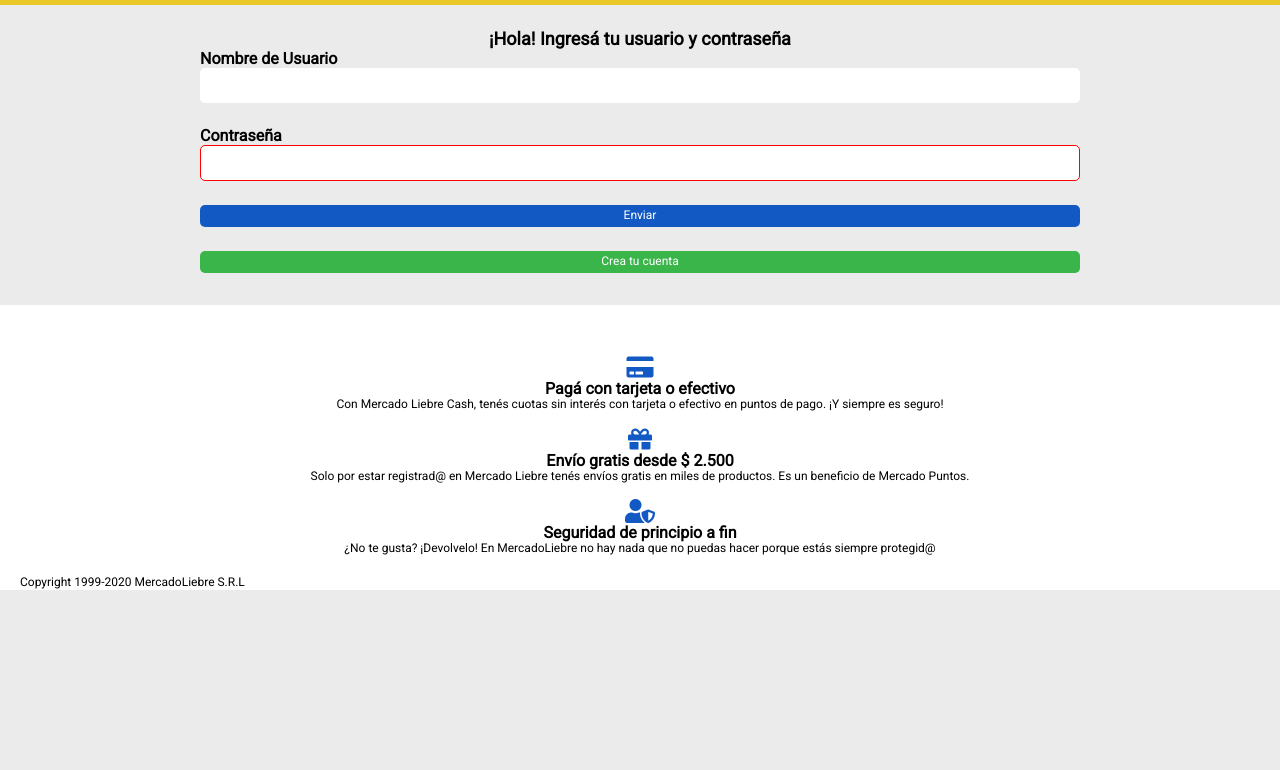
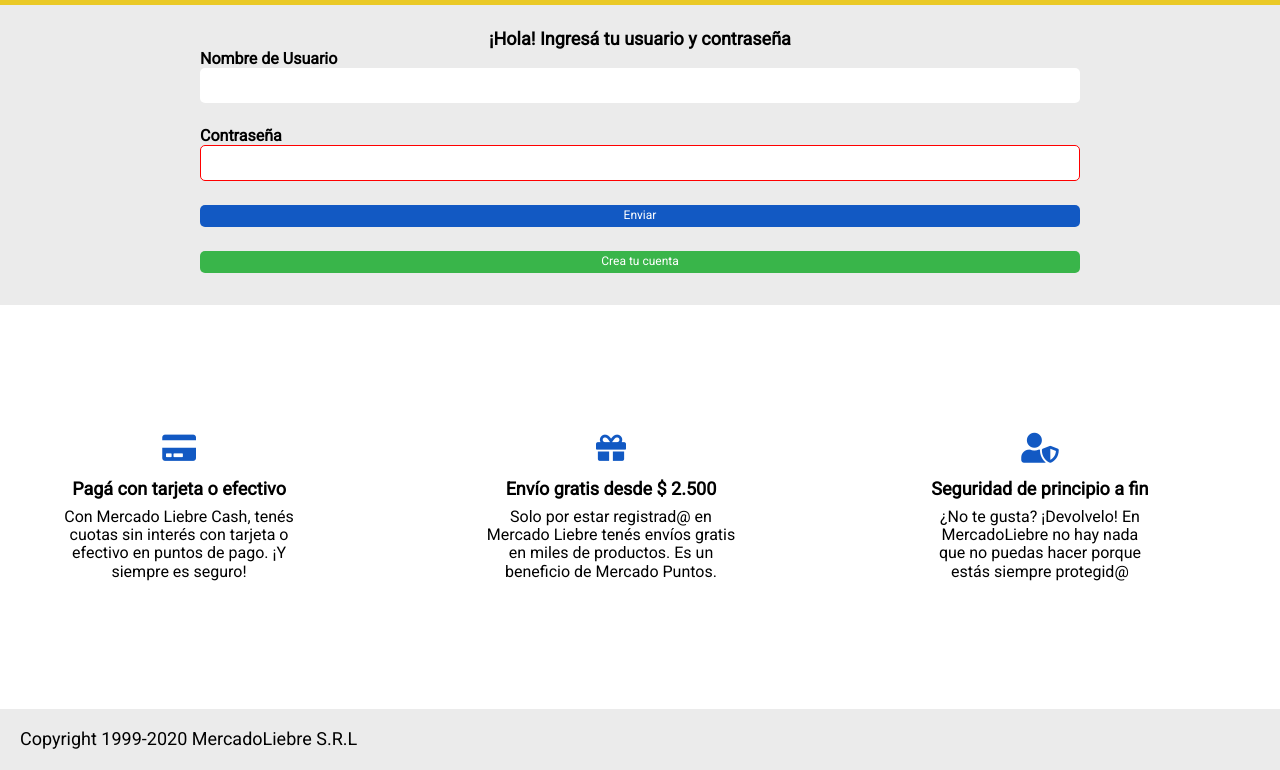
Before and after one commit to parnorma/proyecto_integrador1, a website: page views/login.html in a window 1280 px wide. Shown: the part 153-923 px from the top of the page. Before the commit the page ends 800 px from the top, so only its background shows below. Drawn offline with Linux system fonts and the light colour scheme.

Commit message:
ordenando css - finalizando practica indivudual clase 16

```diff
--- a/public/css/styles-laptop.css
+++ b/public/css/styles-laptop.css
@@ -36,13 +36,13 @@
     0% {
       transform: rotateZ(0deg);
     }
-    25% {
+    20% {
       transform: rotateZ(15deg);
     }
     /*50% {
       transform: rotateZ(0deg);
     }*/
-    50% {
+    80% {
       transform: rotateZ(-15deg);
     }
     100% {
@@ -51,10 +51,10 @@
   }
   .icon-fd:hover {
     color: #39b54a;
-    font-size: 40px;
+    /* font-size: 40px;*/
     animation-name: movimiento;
     animation-duration: 2s;
-    animation-iteration-count: 3;
+    animation-iteration-count: infinite;
     transition-property: color;
     transition-duration: 0.5s;
   }
--- a/views/login.html
+++ b/views/login.html
@@ -130,53 +130,52 @@
       </form>
     </main>
 
-    <footer class="bg-white">
-      <section class="footer-align ptcopyright-50">
-        <header>
-          <i class="fas fa-credit-card icon-footer font-light-blue"></i>
-        </header>
-        <main>
-          <h5 class="font-small">Pagá con tarjeta o efectivo</h5>
-        </main>
-        <footer>
+    <footer class="bg-white footer-fx ptb-5">
+      <div class="text-center p-divfooter">
+        <div>
+          <i class="fas fa-credit-card font-light-blue font-xlarge icon-fd"></i>
+        </div>
+        <div>
+          <h5 class="font-large mt-16">Pagá con tarjeta o efectivo</h5>
+        </div>
+        <div class="mt-8 font-small">
           <span>
             Con Mercado Liebre Cash, tenés cuotas sin interés con tarjeta o
             efectivo en puntos de pago. ¡Y siempre es seguro!
           </span>
-        </footer>
-      </section>
-      <section class="footer-align">
-        <header>
-          <i class="fas fa-gift icon-footer font-light-blue"></i>
-        </header>
-        <main>
-          <h5 class="font-small">Envío gratis desde $ 2.500</h5>
-        </main>
-        <footer>
+        </div>
+      </div>
+      <div class="text-center p-divfooter">
+        <div>
+          <i class="fas fa-gift font-light-blue font-xlarge icon-fd"></i>
+        </div>
+        <div>
+          <h5 class="font-large mt-16">Envío gratis desde $ 2.500</h5>
+        </div>
+        <div class="mt-8 font-small">
           <span>
             Solo por estar registrad@ en Mercado Liebre tenés envíos gratis en
             miles de productos. Es un beneficio de Mercado Puntos.
           </span>
-        </footer>
-      </section>
-      <section class="footer-align fx-footer">
-        <header>
-          <i class="fas fa-user-shield icon-footer font-light-blue"></i>
-        </header>
-        <main>
-          <h5 class="font-small">Seguridad de principio a fin</h5>
-        </main>
-        <footer>
+        </div>
+      </div>
+      <div class="text-center p-divfooter">
+        <div>
+          <i class="fas fa-user-shield font-light-blue font-xlarge icon-fd"></i>
+        </div>
+        <div>
+          <h5 class="font-large mt-16">Seguridad de principio a fin</h5>
+        </div>
+        <div class="mt-8 font-small">
           <span>
             ¿No te gusta? ¡Devolvelo! En MercadoLiebre no hay nada que no puedas
             hacer porque estás siempre protegid@
           </span>
-        </footer>
-      </section>
-
-      <p class="copyright font-medium">
-        Copyright 1999-2020 MercadoLiebre S.R.L
-      </p>
+        </div>
+      </div>
     </footer>
+    <div class="copyright font-large">
+      Copyright 1999-2020 MercadoLiebre S.R.L
+    </div>
   </body>
 </html>
```
Also changed, not shown: public/css/utils.css (+20 -20 lines), views/home.html (+1 -1 lines), views/register.html (+34 -35 lines).
